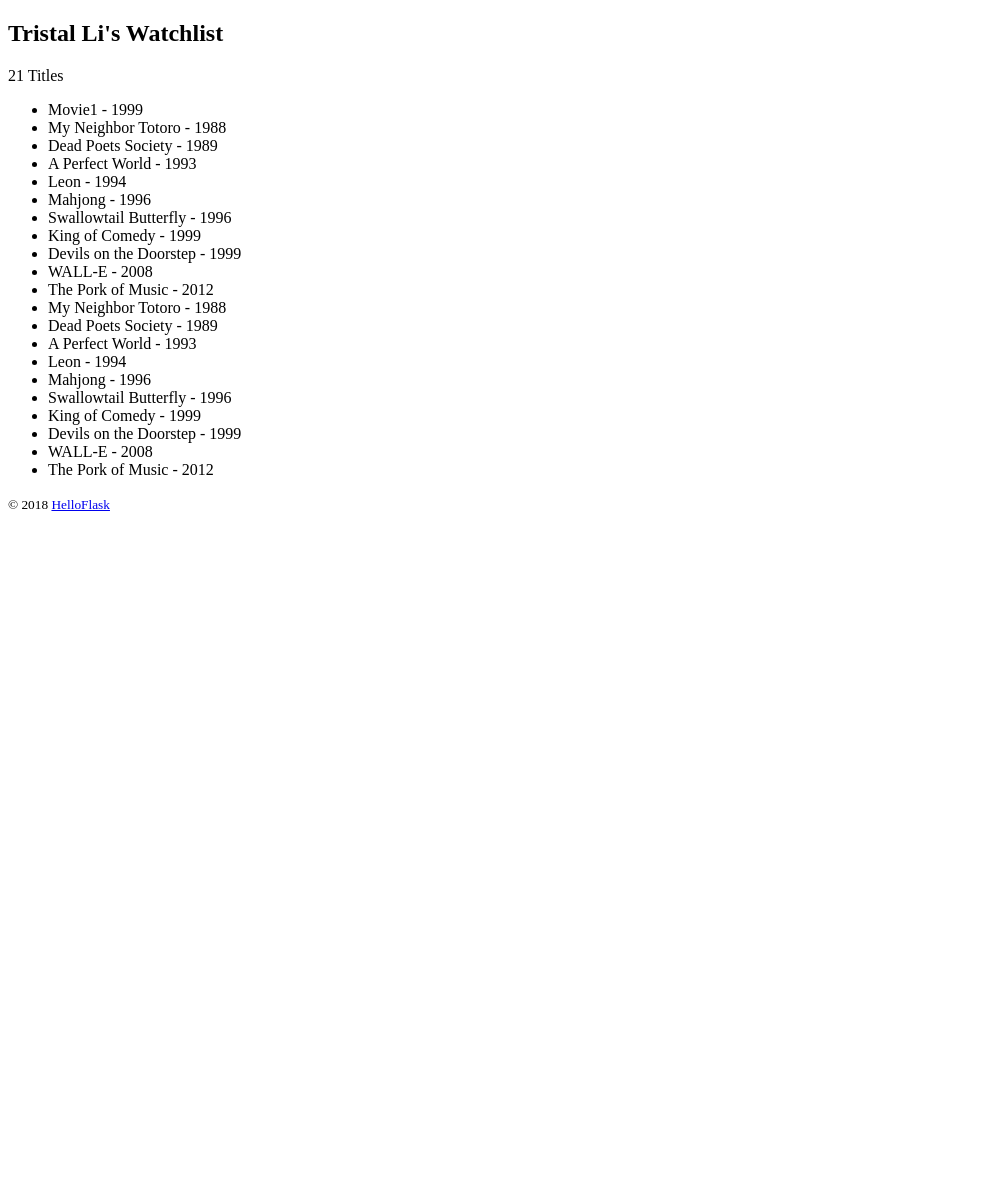
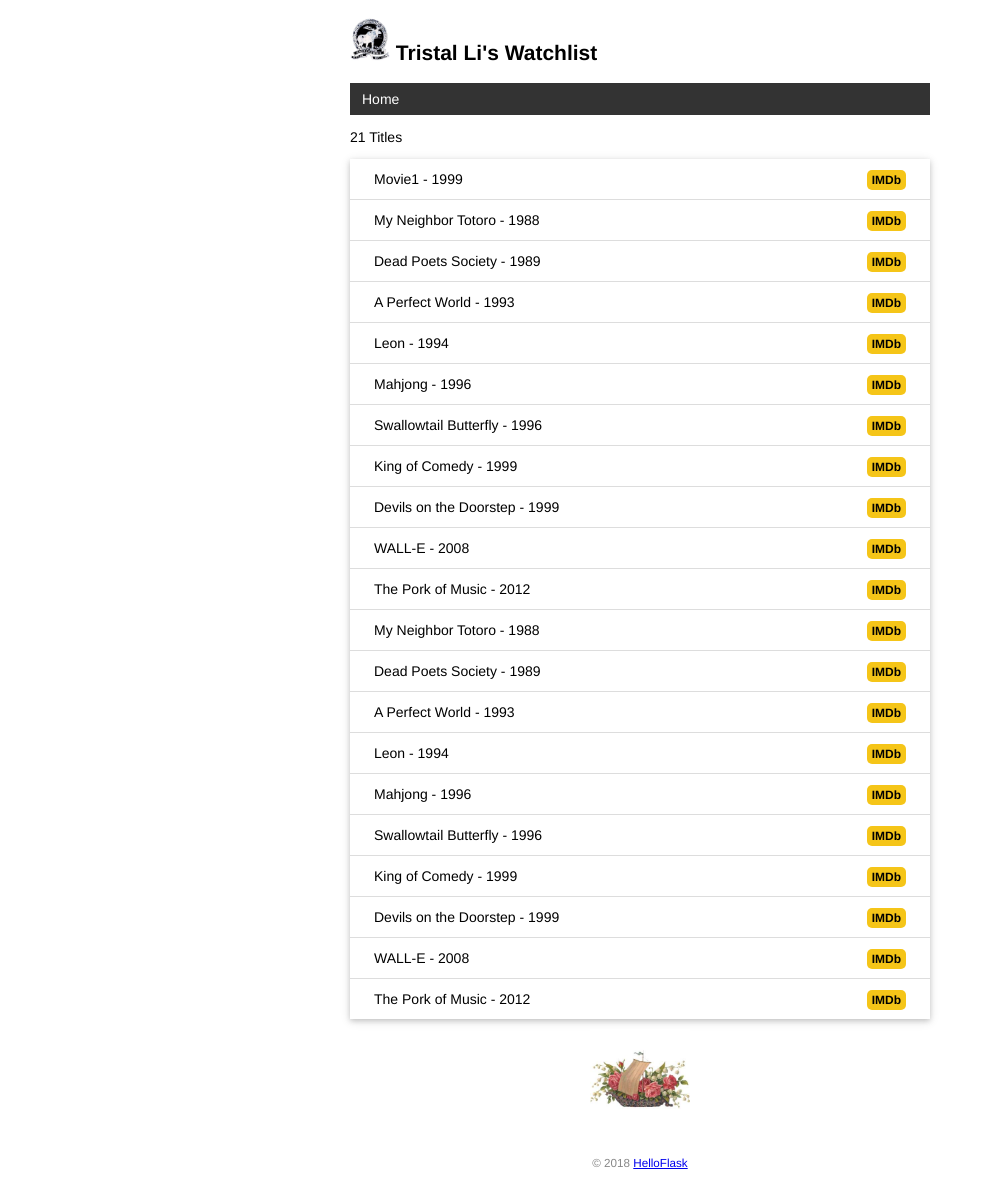
Before and after one commit to Tristal25/Flask, a Flask app: page / in a window 1280 px wide. Shown: the whole page, without its empty margins (0-988 px from the left). Before the commit the page ends 511 px from the top, so only its background shows below. Run offline with Flask 2, Linux system fonts and the light colour scheme; data comes from the database, SQL or seed files in the repository; both versions use the stored data as it was after the commit.

Commit message:
Add base template and error template

```diff
--- a/app.py
+++ b/app.py
@@ -23,7 +23,7 @@ db = SQLAlchemy(app)
 '''
 @app.route('/')
 def hello():
-    return '<h1>Hello Totoro!</h1><img src="http://helloflask.com/totoro.gif">'
+    return flask.render_template('index.html', name = name, user = user, movies = movies)
 '''
 
 @app.route('/user/<name>')
@@ -92,9 +92,19 @@ def forge():
     db.session.commit()
     click.echo('Done.')
 
-# Read database
+# Global variables (context processor)
+@app.context_processor
+def inject_user():
+    user = User.query.first()
+    movies = Movie.query.all()
+    return dict(user = user, movies = movies)
+
+# movie list page
 @app.route("/")
 def index():
-    user = User.query.first()
-    movies = Movie.query.all()
-    return flask.render_template('index.html', name = user.name, user = user, movies = movies)
+    return flask.render_template('index.html')
+
+# Error page
+@app.errorhandler(404)  # 传入要处理的错误代码
+def page_not_found(e):  # 接受异常对象作为参数
+    return flask.render_template('404.html'), 404  # 返回模板和状态码
--- /dev/null
+++ b/static/style.css
@@ -0,0 +1,86 @@
+/* 页面整体 */
+body {
+    margin: auto;
+    max-width: 580px;
+    font-size: 14px;
+    font-family: Helvetica, Arial, sans-serif;
+}
+
+/* 页脚 */
+footer {
+    color: #888;
+    margin-top: 15px;
+    text-align: center;
+    padding: 10px;
+}
+
+/* 头像 */
+.avatar {
+    width: 40px;
+}
+
+/* 电影列表 */
+.movie-list {
+    list-style-type: none;
+    padding: 0;
+    margin-bottom: 10px;
+    box-shadow: 0 2px 5px 0 rgba(0, 0, 0, 0.16), 0 2px 10px 0 rgba(0, 0, 0, 0.12);
+}
+
+.movie-list li {
+    padding: 12px 24px;
+    border-bottom: 1px solid #ddd;
+}
+
+.movie-list li:last-child {
+    border-bottom:none;
+}
+
+.movie-list li:hover {
+    background-color: #f8f9fa;
+}
+
+/* 龙猫图片 */
+.totoro {
+    display: block;
+    margin: 0 auto;
+    height: 100px;
+}
+
+nav ul {
+    list-style-type: none;
+    margin: 0;
+    padding: 0;
+    overflow: hidden;
+    background-color: #333;
+}
+
+nav li {
+    float: left;
+}
+
+nav li a {
+    display: block;
+    color: white;
+    text-align: center;
+    padding: 8px 12px;
+    text-decoration: none;
+}
+
+nav li a:hover {
+    background-color: #111;
+}
+
+.float-right {
+    float: right;
+}
+
+.imdb {
+    font-size: 12px;
+    font-weight: bold;
+    color: black;
+    text-decoration: none;
+    background: #F5C518;
+    border-radius: 5px;
+    padding: 3px 5px;
+}
--- /dev/null
+++ b/templates/base.html
@@ -0,0 +1,27 @@
+<!DOCTYPE html>
+<html lang="en">
+<head>
+    {% block head %}
+    <meta charset="utf-8">
+    <meta name="viewport" content="width=device-width, initial-scale=1.0">
+    <title>{{ user.name }}'s Watchlist</title>
+    <link rel="icon" href="{{ url_for('static', filename='favicon.ico') }}">
+    <link rel="stylesheet" href="{{ url_for('static', filename='style.css') }}" type="text/css">
+    {% endblock %}
+</head>
+<body>
+    <h2>
+        <img alt="Avatar" class="avatar" src="{{ url_for('static', filename='images/avatar.png') }}">
+        {{ user.name }}'s Watchlist
+    </h2>
+    <nav>
+        <ul>
+            <li><a href="{{ url_for('index') }}">Home</a></li>
+        </ul>
+    </nav>
+    {% block content %}{% endblock %}
+    <footer>
+        <small>&copy; 2018 <a href="http://helloflask.com/tutorial">HelloFlask</a></small>
+    </footer>
+</body>
+</html>
--- a/templates/index.html
+++ b/templates/index.html
@@ -1,20 +1,15 @@
-<!DOCTYPE html>
-<html lang="en">
-<head>
-    <meta charset="utf-8">
-    <title>{{ name }}'s Watchlist</title>
-</head>
-<body>
-    <h2>{{ name }}'s Watchlist</h2>
-    {# 使用 length 过滤器获取 movies 变量的长度 #}
-    <p>{{ movies|length }} Titles</p>
-    <ul>
-        {% for movie in movies %}  {# 迭代 movies 变量 #}
-        <li>{{ movie.title }} - {{ movie.year }}</li>  {# 等同于 movie['title'] #}
-        {% endfor %}  {# 使用 endfor 标签结束 for 语句 #}
-    </ul>
-    <footer>
-        <small>&copy; 2018 <a href="http://helloflask.com/tutorial">HelloFlask</a></small>
-    </footer>
-</body>
-</html>
+{% extends 'base.html' %}
+
+{% block content %}
+<p>{{ movies|length }} Titles</p>
+<ul class="movie-list">
+    {% for movie in movies %}
+    <li>{{ movie.title }} - {{ movie.year }}
+        <span class="float-right">
+            <a class="imdb" href="https://www.imdb.com/find?q={{ movie.title }}" target="_blank" title="Find this movie on IMDb">IMDb</a>
+        </span>
+    </li>
+    {% endfor %}
+</ul>
+<img alt="Walking Totoro" class="totoro" src="{{ url_for('static', filename='images/totoro.jpg') }}" title="to~to~ro~">
+{% endblock %}
```
Also changed, not shown: templates/404.html (added, +12 -0 lines), data.db, static/favicon.ico (added), static/images/avatar.png (added), static/images/totoro.jpg (added).
